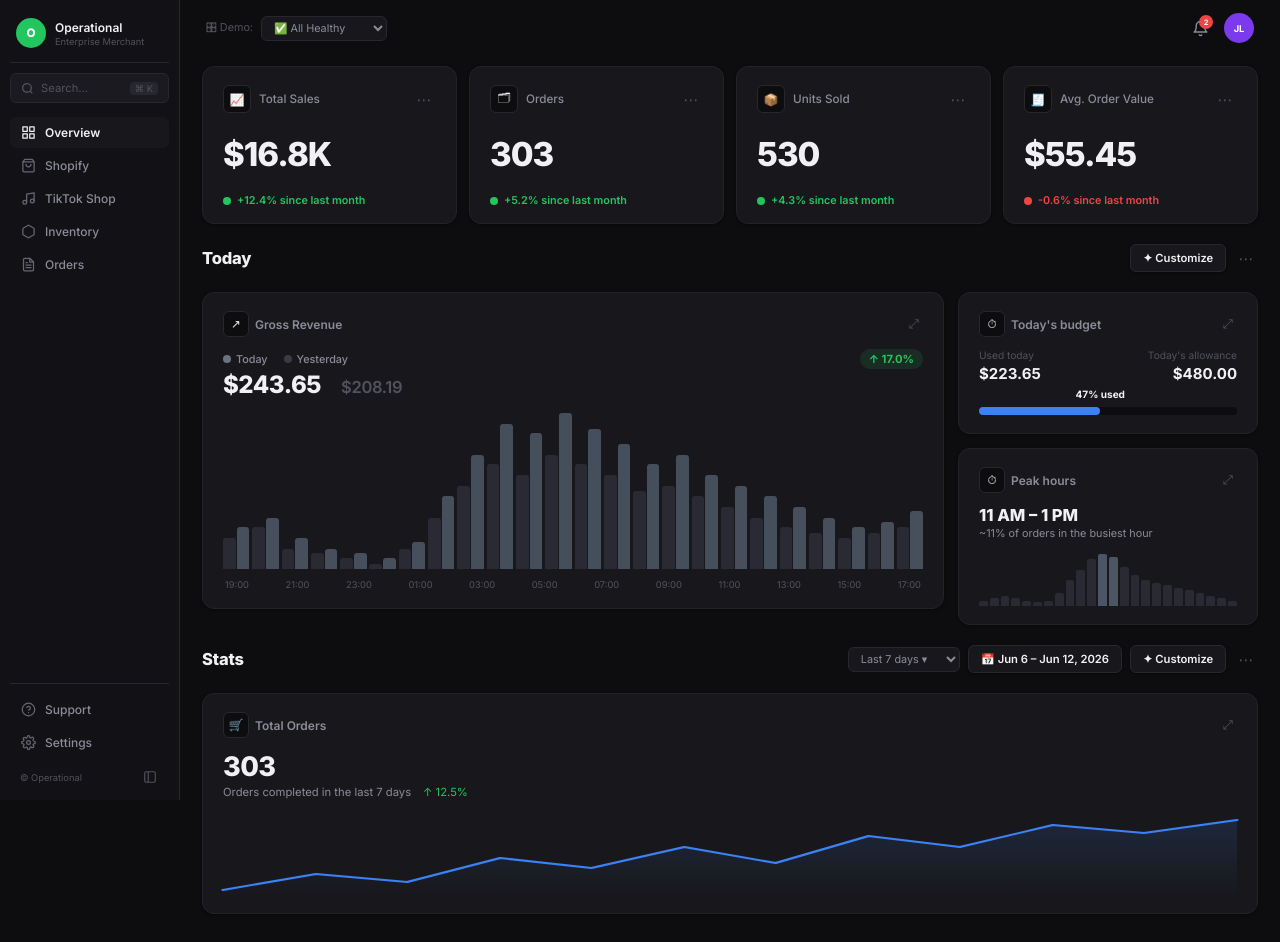
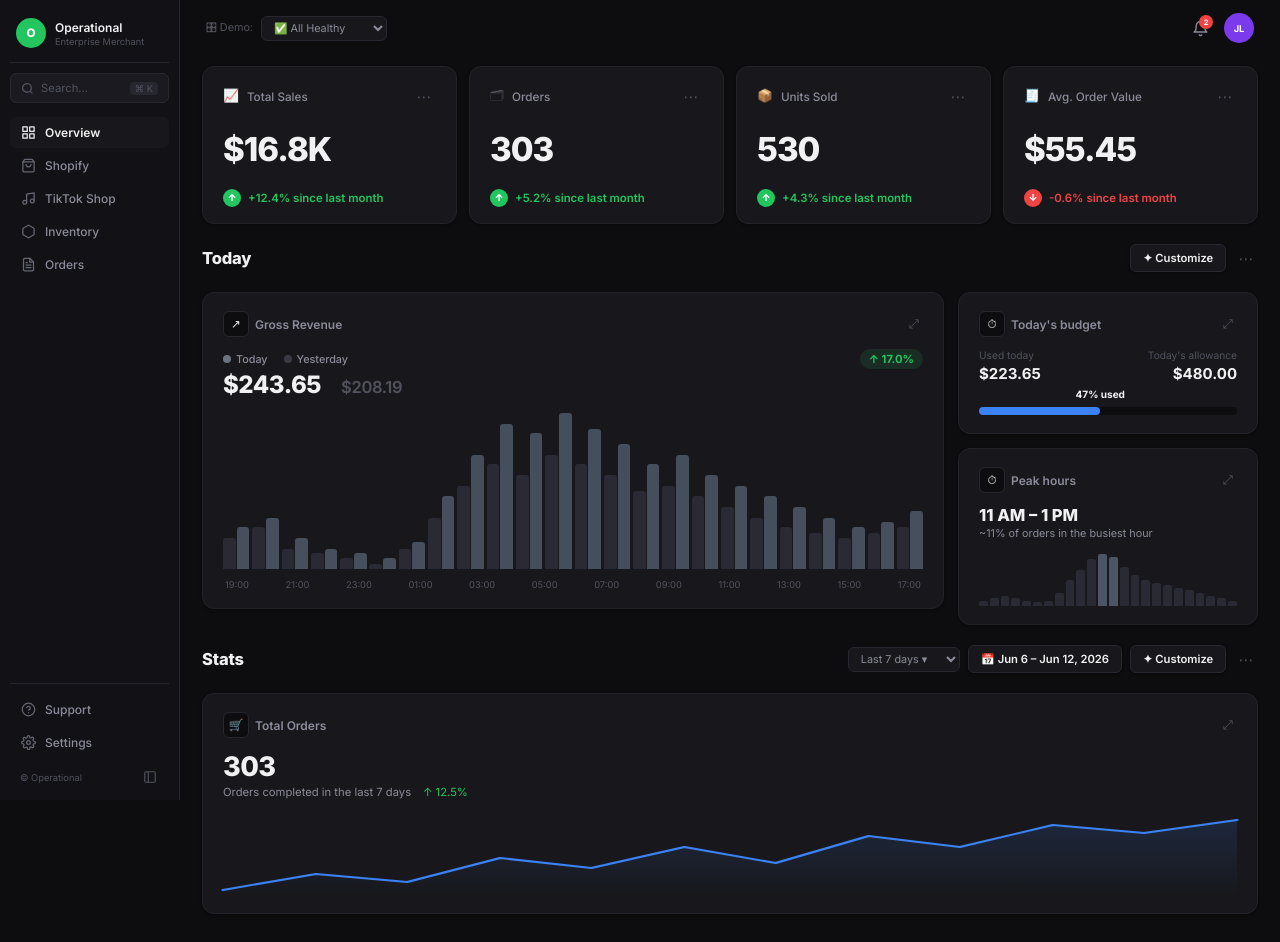
Before and after one commit to JesuaLabor/ecommerce-command-center, a React (Vite) app: page / in a window 1280 px wide. Built offline with nearby package versions, Linux system fonts and the light colour scheme.

Commit message:
feat: stat card delta uses filled circle with arrow, no icon chip box

```diff
--- a/src/components/OverviewPage.jsx
+++ b/src/components/OverviewPage.jsx
@@ -37,22 +37,24 @@ function StatCard({ id, icon, label, value, delta, up, extra }) {
   return (
     <div className="ov-stat-card" id={`ov-stat-${id}`}>
 
-      {/* ── Header: icon chip + label + ellipsis ── */}
+      {/* ── Header: plain icon + label + ellipsis ── */}
       <div className="ov-stat-header">
         <span className="ov-stat-icon">{icon}</span>
         <span className="ov-stat-label">{label}</span>
         <button className="ov-menu-btn" aria-label="Options">⋯</button>
       </div>
 
-      {/* ── Body: value vertically centered ── */}
+      {/* ── Body: large value ── */}
       <div className="ov-stat-body">
         <div className="ov-stat-value">{value}</div>
       </div>
 
-      {/* ── Footer: trend % then warning beneath ── */}
+      {/* ── Footer: arrow-circle badge + text ── */}
       <div className="ov-stat-footer">
         <div className={`ov-stat-delta ${up ? "delta-up" : "delta-down"}`}>
-          <span className="ov-delta-dot" />
+          <span className="ov-delta-circle">
+            {up ? "↑" : "↓"}
+          </span>
           {delta} since last month
         </div>
         {extra && <div className="ov-stat-extra">{extra}</div>}
@@ -61,6 +63,7 @@ function StatCard({ id, icon, label, value, delta, up, extra }) {
     </div>
   );
 }
+
 
 /**
  * PlatformStatusStrip — shown below stat cards when any platform is not "ok".
--- a/src/index.css
+++ b/src/index.css
@@ -957,16 +957,10 @@ ul {
 }
 
 .ov-stat-icon {
-  width: 28px;
-  height: 28px;
-  border-radius: var(--radius-sm);
-  background: var(--bg-app);
-  border: 1px solid var(--border);
-  display: flex;
-  align-items: center;
-  justify-content: center;
-  font-size: 0.8rem;
+  font-size: 0.85rem;
+  color: var(--text-muted);
   flex-shrink: 0;
+  line-height: 1;
 }
 
 .ov-stat-label {
@@ -990,10 +984,10 @@ ul {
 }
 
 .ov-menu-btn:hover {
-  background: var(--bg-app);
-}
-
-/* ── Body zone: value centered ── */
+  background: rgba(255,255,255,0.06);
+}
+
+/* ── Body zone: value ── */
 .ov-stat-body {
   flex: 1;
   display: flex;
@@ -1013,32 +1007,41 @@ ul {
 .ov-stat-delta {
   display: inline-flex;
   align-items: center;
-  gap: 6px;
-  font-size: 0.72rem;
-  font-weight: 600;
-}
-
-.ov-delta-dot {
-  width: 8px;
-  height: 8px;
+  gap: 7px;
+  font-size: 0.76rem;
+  font-weight: 600;
+}
+
+/* Filled circle with directional arrow inside */
+.ov-delta-circle {
+  width: 18px;
+  height: 18px;
   border-radius: 50%;
   flex-shrink: 0;
+  display: flex;
+  align-items: center;
+  justify-content: center;
+  font-size: 0.65rem;
+  font-weight: 800;
+  line-height: 1;
 }
 
 .ov-stat-delta.delta-up {
   color: var(--green);
 }
 
-.ov-stat-delta.delta-up .ov-delta-dot {
+.ov-stat-delta.delta-up .ov-delta-circle {
   background: var(--green);
+  color: #fff;
 }
 
 .ov-stat-delta.delta-down {
   color: var(--red);
 }
 
-.ov-stat-delta.delta-down .ov-delta-dot {
+.ov-stat-delta.delta-down .ov-delta-circle {
   background: var(--red);
+  color: #fff;
 }
 
 .ov-stat-extra {
```
